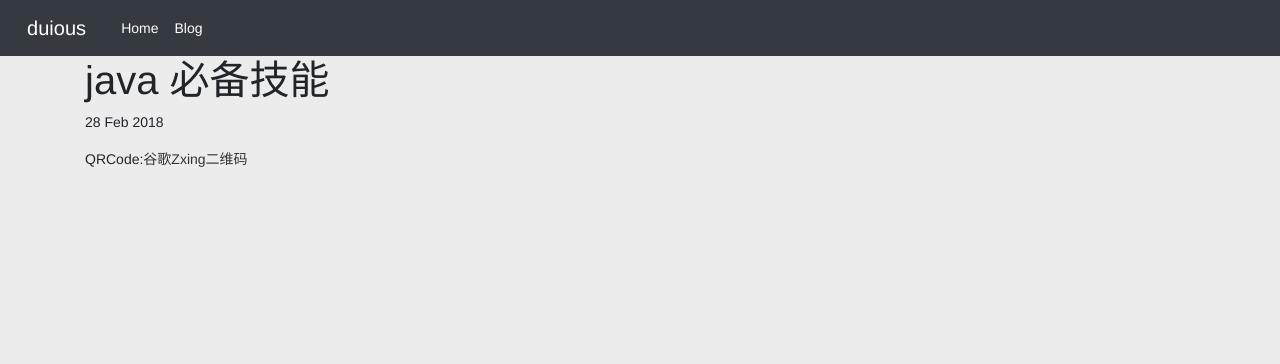
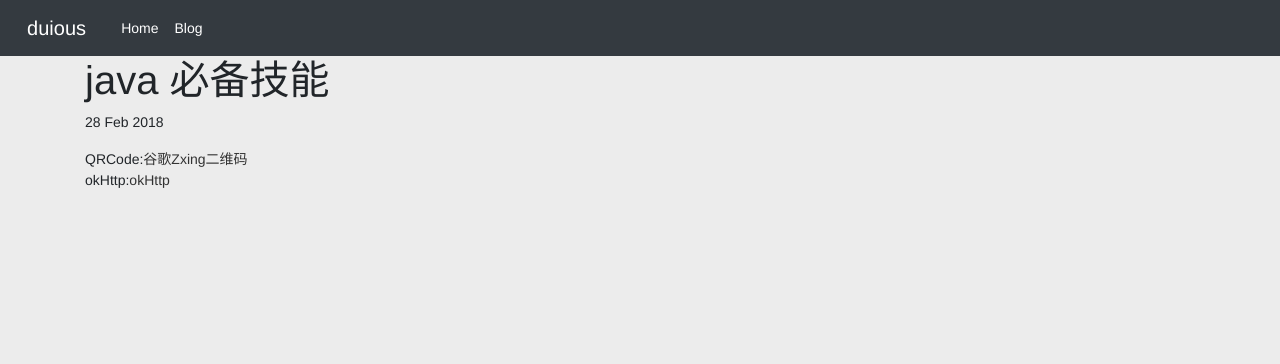
Before and after one commit to duious/duious.github.io, a Jekyll site: the page built from _posts/2018-02-28-java-necessary-skills.md, in a window 1280 px wide. Shown: the top 364 px of the page. Built offline with Jekyll 4.4.1, drawn with Linux system fonts in a browser that asks for light colours.

Commit message:
update html

```diff
--- a/_posts/2018-02-28-java-necessary-skills.md
+++ b/_posts/2018-02-28-java-necessary-skills.md
@@ -5,4 +5,5 @@ date: 2018-02-28
 ---
 <ul class="list-inline">
 <li>QRCode:<a href="https://github.com/zxing/zxing" target="_blank">谷歌Zxing二维码</a> </li>
+<li>okHttp:<a href="https://github.com/square/okhttp" target="_blank">okHttp</a> </li>
 </ul>
```
